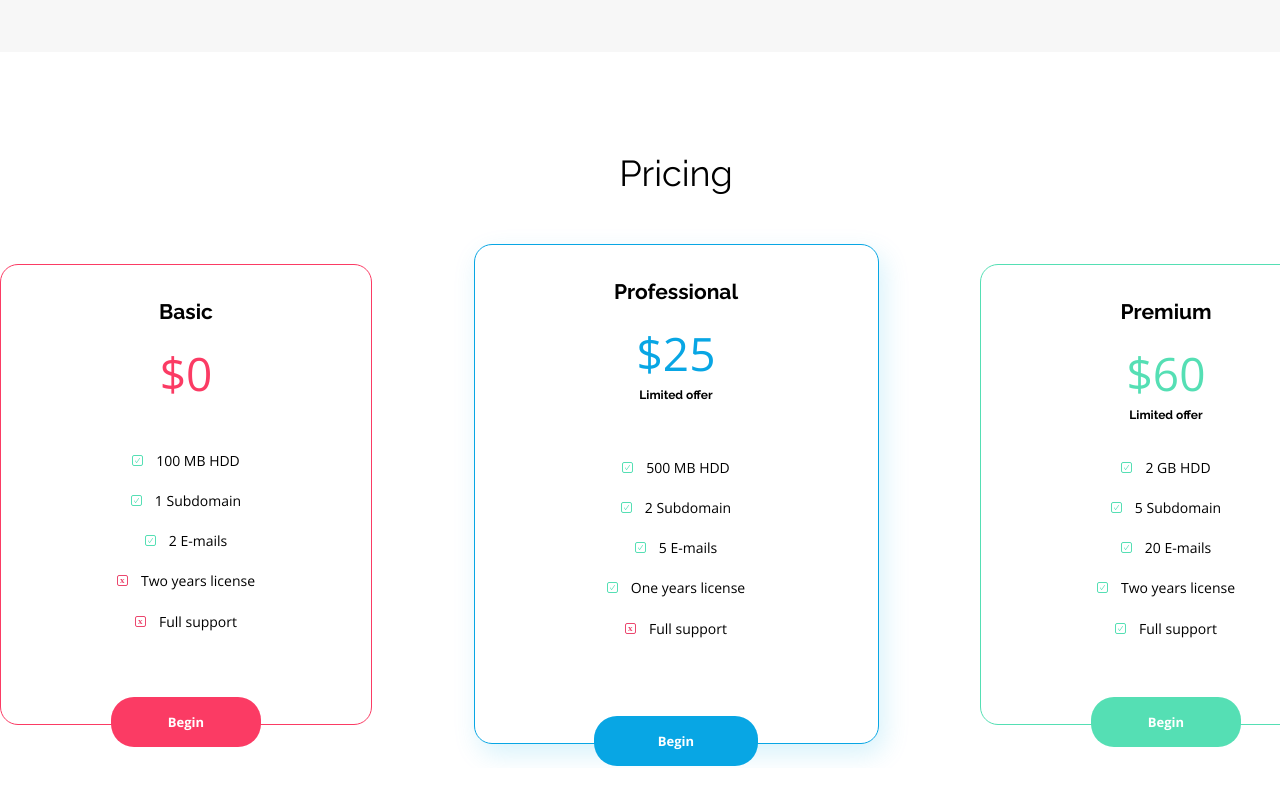
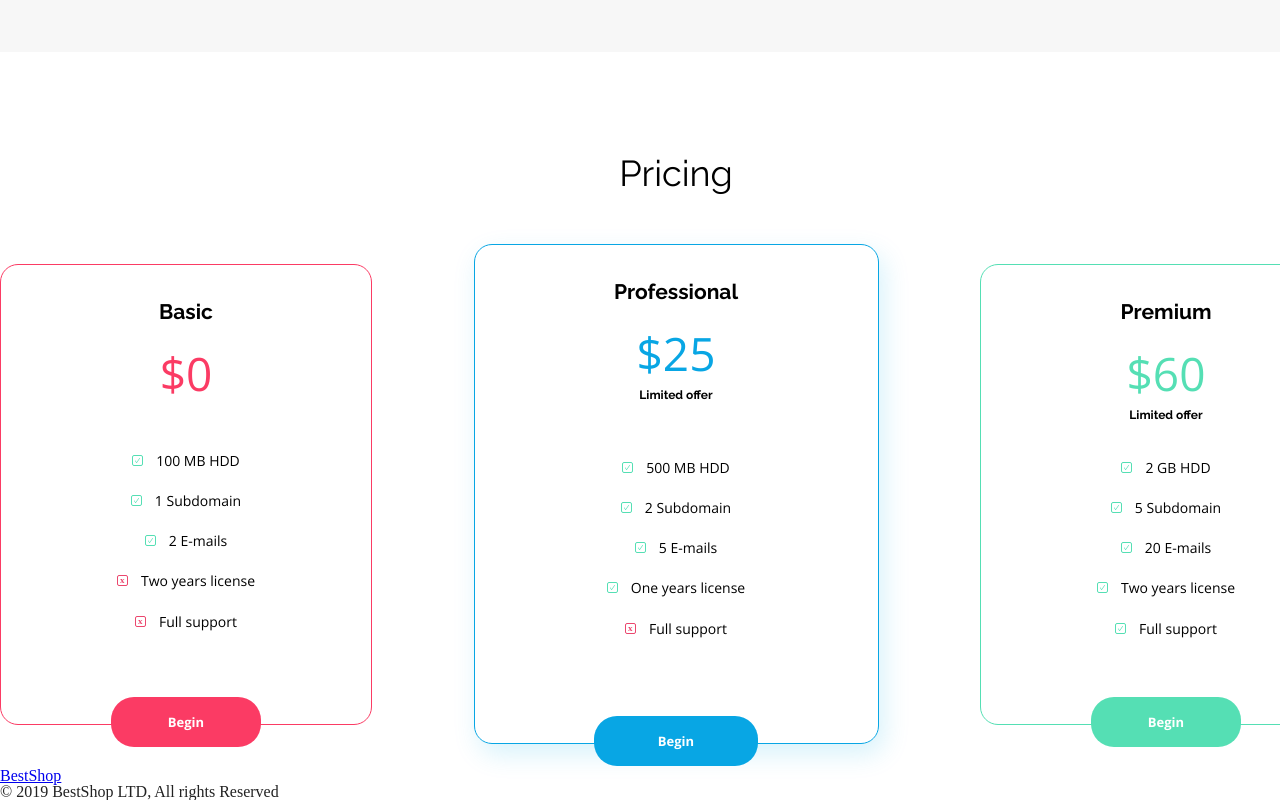
Before and after one commit to lukasdebski/Project-2---BestShop, a plain HTML site: page index.html in a window 1280 px wide. Shown: the part 2783-3583 px from the top of the page. Before the commit the page ends 3551 px from the top, so only its background shows below. Drawn offline with nearby package versions, Linux system fonts and the light colour scheme.

Commit message:
add footer to body

```diff
--- a/index.html
+++ b/index.html
@@ -168,5 +168,25 @@
         </section>
 
     </main>
+
+    <footer class="footer ">
+
+        <div class="footer__container container__footer">
+
+            <div class="footer__details">
+            <a href="#" class="footer__logo">BestShop</a>
+            <p class="footer__rights">&copy 2019 BestShop LTD, All rights Reserved</p>
+        </div>
+
+
+        <div class="footer__icons">
+            <a href="#" class="icon__twitter"></a>
+            <a href="#" class="icon__facebook"></a>
+        </div>
+
+        </div>
+
+    </footer>
+
 </body>
 </html>
```
